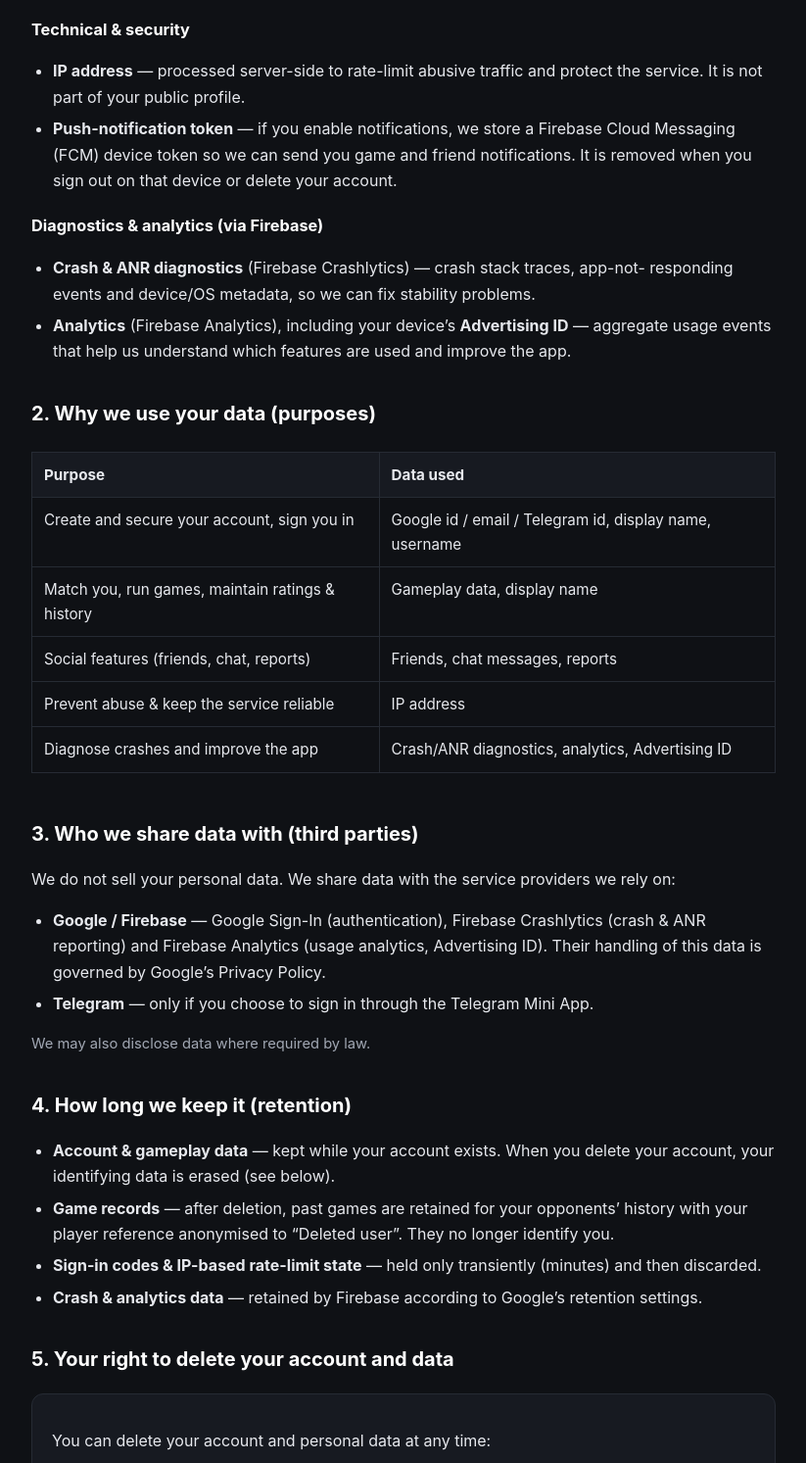
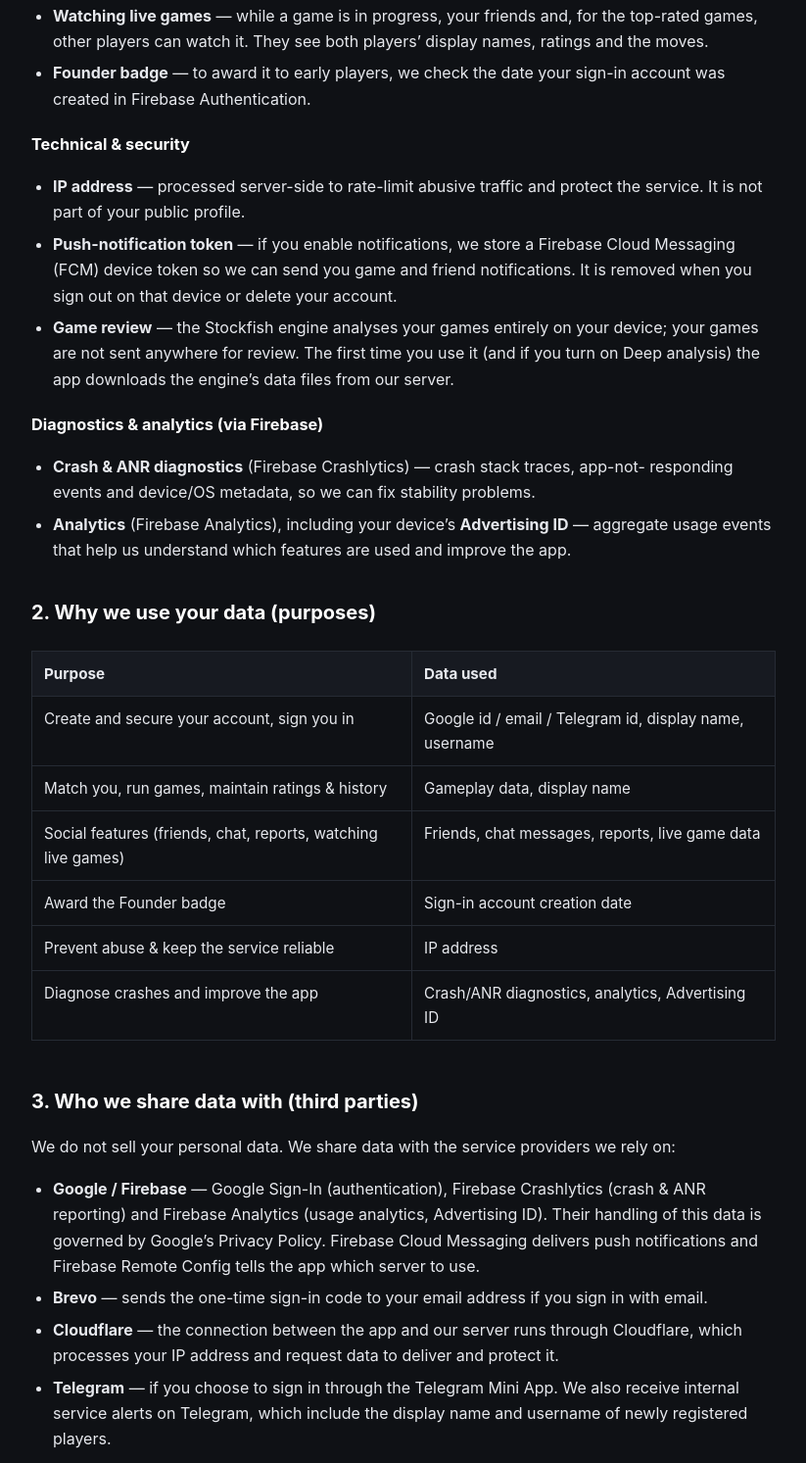
Before and after one commit to M1nexoff/brilliant-chess-legal, a plain HTML site: page privacy.html in a window 1280 px wide. Shown: the part 847-2340 px from the top of the page at 98% size, without its empty margins (228-1051 px from the left). Drawn offline with Linux system fonts and the light colour scheme.

Commit message:
Privacy policy: Watch, game review, Founder badge, Brevo, Cloudflare

```diff
--- a/privacy.html
+++ b/privacy.html
@@ -44,7 +44,7 @@
   <div class="wrap">
     <header>
       <h1>Privacy Policy</h1>
-      <p class="muted">Brilliant Chess &middot; Last updated: 4 July 2026</p>
+      <p class="muted">Brilliant Chess &middot; Last updated: 25 October 2026</p>
     </header>
 
     <p>
@@ -76,6 +76,11 @@
       <li>Your game history — opponents, results, time controls, timestamps, and the moves played.</li>
       <li>In-game chat messages you send, and reports you file about other players.</li>
       <li>Your friends list and friend requests.</li>
+      <li><strong>Watching live games</strong> — while a game is in progress, your friends and, for the
+        top-rated games, other players can watch it. They see both players&rsquo; display names, ratings and
+        the moves.</li>
+      <li><strong>Founder badge</strong> — to award it to early players, we check the date your sign-in
+        account was created in Firebase Authentication.</li>
     </ul>
 
     <h3>Technical &amp; security</h3>
@@ -85,6 +90,9 @@
       <li><strong>Push-notification token</strong> — if you enable notifications, we store a Firebase Cloud
         Messaging (FCM) device token so we can send you game and friend notifications. It is removed when you
         sign out on that device or delete your account.</li>
+      <li><strong>Game review</strong> — the Stockfish engine analyses your games entirely on your device;
+        your games are not sent anywhere for review. The first time you use it (and if you turn on Deep
+        analysis) the app downloads the engine&rsquo;s data files from our server.</li>
     </ul>
 
     <h3>Diagnostics &amp; analytics (via Firebase)</h3>
@@ -103,7 +111,8 @@
         <tbody>
           <tr><td>Create and secure your account, sign you in</td><td>Google id / email / Telegram id, display name, username</td></tr>
           <tr><td>Match you, run games, maintain ratings &amp; history</td><td>Gameplay data, display name</td></tr>
-          <tr><td>Social features (friends, chat, reports)</td><td>Friends, chat messages, reports</td></tr>
+          <tr><td>Social features (friends, chat, reports, watching live games)</td><td>Friends, chat messages, reports, live game data</td></tr>
+          <tr><td>Award the Founder badge</td><td>Sign-in account creation date</td></tr>
           <tr><td>Prevent abuse &amp; keep the service reliable</td><td>IP address</td></tr>
           <tr><td>Diagnose crashes and improve the app</td><td>Crash/ANR diagnostics, analytics, Advertising ID</td></tr>
         </tbody>
@@ -115,8 +124,15 @@
     <ul>
       <li><strong>Google / Firebase</strong> — Google Sign-In (authentication), Firebase Crashlytics (crash
         &amp; ANR reporting) and Firebase Analytics (usage analytics, Advertising ID). Their handling of this
-        data is governed by Google&rsquo;s Privacy Policy.</li>
-      <li><strong>Telegram</strong> — only if you choose to sign in through the Telegram Mini App.</li>
+        data is governed by Google&rsquo;s Privacy Policy. Firebase Cloud Messaging delivers push
+        notifications and Firebase Remote Config tells the app which server to use.</li>
+      <li><strong>Brevo</strong> — sends the one-time sign-in code to your email address if you sign in with
+        email.</li>
+      <li><strong>Cloudflare</strong> — the connection between the app and our server runs through
+        Cloudflare, which processes your IP address and request data to deliver and protect it.</li>
+      <li><strong>Telegram</strong> — if you choose to sign in through the Telegram Mini App. We also receive
+        internal service alerts on Telegram, which include the display name and username of newly
+        registered players.</li>
     </ul>
     <p class="muted">We may also disclose data where required by law.</p>
 
```
